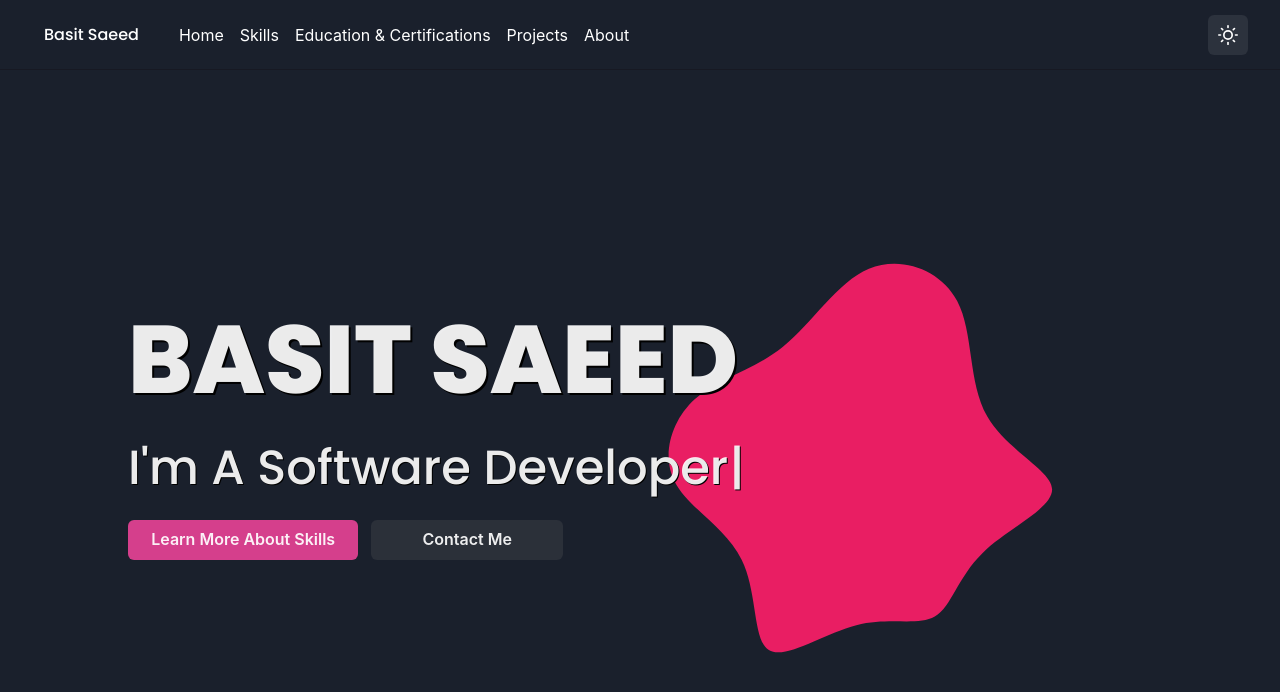
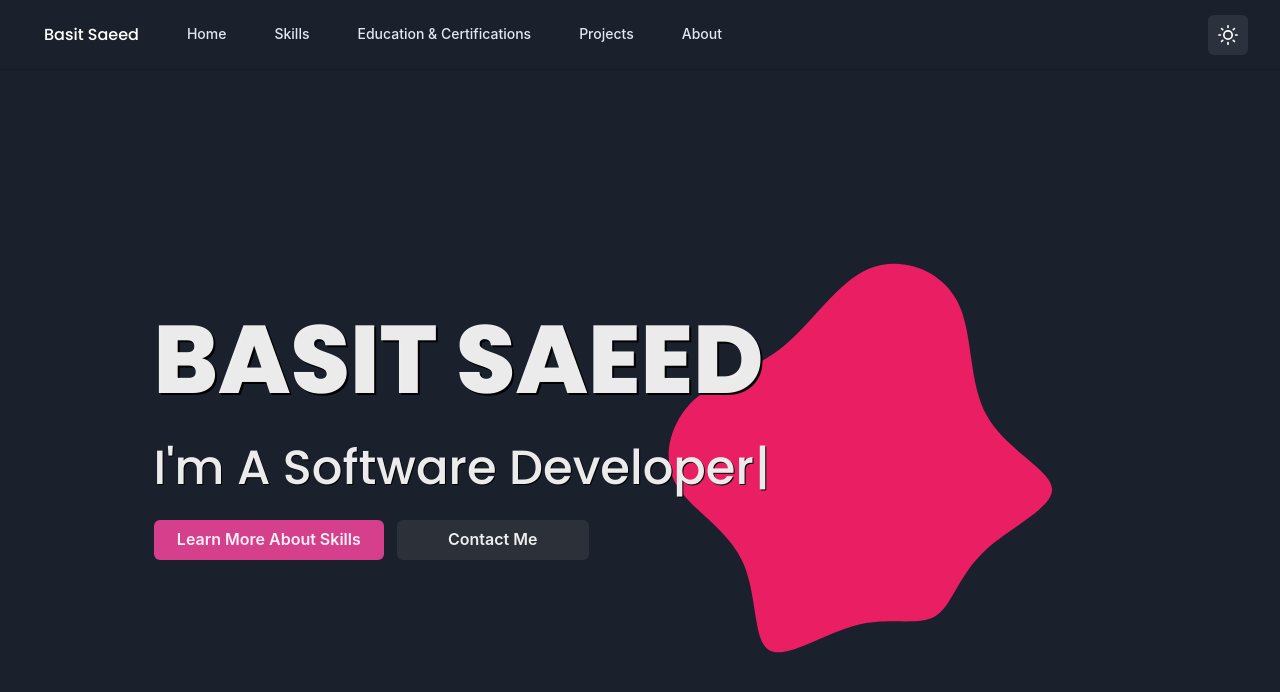
Before and after one commit to winepine/portfolio2.0, a Next.js app: page / in a window 1280 px wide. Shown: the top 692 px of the page. Built offline with nearby package versions, Linux system fonts and the light colour scheme.

Commit message:
Fixed Nav Errors After Using NextJS/Link

```diff
--- a/components/Nav/DesktopNav.jsx
+++ b/components/Nav/DesktopNav.jsx
@@ -5,8 +5,11 @@ import {
   PopoverTrigger,
   PopoverContent,
   useColorModeValue,
+  Flex,
+  Button,
 } from "@chakra-ui/react";
 import Link from "next/link";
+import Router from "next/router";
 import DesktopSubNav from "./DesktopSubNav";
 const NAV_ITEMS = [
   {
@@ -19,22 +22,22 @@ const NAV_ITEMS = [
       {
         label: "All Technologies",
         subLabel: "Languages/Tools/Technologies",
-        href: "#",
+        href: "/skills/all",
       },
       {
         label: "Web Frontend",
         subLabel: "Frontend technologies",
-        href: "#",
+        href: "/skills/frontend",
       },
       {
         label: "Web Backend",
         subLabel: "Backend technologies",
-        href: "#",
+        href: "/skills/backend",
       },
       {
         label: "Database & Cloud",
         subLabel: "Databases and deployment technologies",
-        href: "#",
+        href: "/skills/dbnc",
       },
     ],
   },
@@ -57,24 +60,28 @@ const DesktopNav = () => {
   const popoverContentBgColor = useColorModeValue("white", "gray.800");
 
   return (
-    <Stack direction={"row"} spacing={4}>
+    <Stack direction={"row"} spacing={8}>
       {NAV_ITEMS.map((navItem) => (
         <Box key={navItem.label}>
-          <Popover trigger={"hover"} placement={"bottom-start"}>
+          <Popover trigger={"hover"} placement={"auto"}>
             <PopoverTrigger>
-              <Link
+              <Flex
+                href={navItem.href ?? "#"}
                 p={2}
-                href={navItem.href ?? "#"}
+                as={Button}
+                bg="transparent"
+                onClick={() => Router.replace(navItem.href ?? "#")}
                 fontSize={"sm"}
                 fontWeight={500}
                 color={linkColor}
                 _hover={{
                   textDecoration: "none",
                   color: linkHoverColor,
+                  bg: "transparent",
                 }}
               >
                 {navItem.label}
-              </Link>
+              </Flex>
             </PopoverTrigger>
 
             {navItem.children && (
--- a/components/Nav/DesktopSubNav.jsx
+++ b/components/Nav/DesktopSubNav.jsx
@@ -4,23 +4,30 @@ import {
   Text,
   Stack,
   Icon,
+  Button,
+  Link,
   useColorModeValue,
 } from "@chakra-ui/react";
 import { ChevronRightIcon } from "@chakra-ui/icons";
-import Link from "next/link";
+import Router from "next/router";
+// import Link from "next/link";
 const DesktopSubNav = ({ label, href, subLabel }) => {
   return (
-    <Link
-      href={href}
+    <Flex
+      bg="transparent"
       role={"group"}
+      as={Button}
+      onClick={() => Router.replace(href)}
       display={"block"}
-      p={2}
+      p={3}
+      size="9xl"
       rounded={"md"}
       _hover={{ bg: useColorModeValue("pink.50", "gray.900") }}
     >
-      <Stack direction={"row"} align={"center"}>
+      <Stack direction={"row"} align={"left"}>
         <Box>
           <Text
+            textAlign="left"
             transition={"all .3s ease"}
             _groupHover={{ color: "pink.400" }}
             fontWeight={500}
@@ -33,7 +40,7 @@ const DesktopSubNav = ({ label, href, subLabel }) => {
           transition={"all .3s ease"}
           transform={"translateX(-10px)"}
           opacity={0}
-          _groupHover={{ opacity: "100%", transform: "translateX(0)" }}
+          _groupHover={{ opacity: "100%", transform: "translateX(10px)" }}
           justify={"flex-end"}
           align={"center"}
           flex={1}
@@ -41,7 +48,7 @@ const DesktopSubNav = ({ label, href, subLabel }) => {
           <Icon color={"pink.400"} w={5} h={5} as={ChevronRightIcon} />
         </Flex>
       </Stack>
-    </Link>
+    </Flex>
   );
 };
 export default DesktopSubNav;
--- a/components/Nav/MobileNav.jsx
+++ b/components/Nav/MobileNav.jsx
@@ -1,59 +1,57 @@
-import {
-    Stack,
-    useColorModeValue,
-  } from '@chakra-ui/react';
-import MobileNavItem from './MobileNavItem';
+import { Stack, useColorModeValue } from "@chakra-ui/react";
+import MobileNavItem from "./MobileNavItem";
 const NAV_ITEMS = [
   {
-      label: 'Home',
-      href:"/"
+    label: "Home",
+    href: "/",
   },
   {
-      label: 'Skills',
+    label: "Skills",
     children: [
       {
-          label: 'All Technologies',
-          subLabel: 'Languages/Tools/Technologies',
-          href: '#',
+        label: "All Technologies",
+        subLabel: "Languages/Tools/Technologies",
+        href: "#",
       },
       {
-          label: 'Web Frontend',
-          subLabel: 'Frontend technologies',
-          href: '#',
+        label: "Web Frontend",
+        subLabel: "Frontend technologies",
+        href: "#",
       },
       {
-          label: 'Web Backend',
-          subLabel: 'Backend technologies',
-          href: '#',
+        label: "Web Backend",
+        subLabel: "Backend technologies",
+        href: "#",
       },
       {
-          label: 'Database & Cloud',
-          subLabel: 'Databases and deployment technologies',
-          href: '#',
+        label: "Database & Cloud",
+        subLabel: "Databases and deployment technologies",
+        href: "#",
       },
     ],
   },
   {
-      label: 'Education & Certifications',
-      href: '#',
+    label: "Education & Certifications",
+    href: "#",
   },
   {
-      label: 'Projects',
-      href: '/',
+    label: "Projects",
+    href: "/",
   },
   {
-      label: 'About',
-      href: '/about',
+    label: "About",
+    href: "/about",
   },
 ];
-  const MobileNav = () => {
+const MobileNav = ({ ToggleHam }) => {
   return (
     <Stack
-        bg={useColorModeValue('white', 'gray.800')}
+      bg={useColorModeValue("white", "gray.800")}
       p={4}
-        display={{ md: 'none' }}>
+      display={{ md: "none" }}
+    >
       {NAV_ITEMS.map((navItem) => (
-          <MobileNavItem key={navItem.label} {...navItem} />
+        <MobileNavItem ToggleHam={ToggleHam} key={navItem.label} {...navItem} />
       ))}
     </Stack>
   );
--- a/components/Nav/MobileNavItem.jsx
+++ b/components/Nav/MobileNavItem.jsx
@@ -2,6 +2,7 @@ import {
   Flex,
   Text,
   Stack,
+  Box,
   Collapse,
   Icon,
   useColorModeValue,
@@ -11,7 +12,7 @@ import {
 import Link from "next/link";
 import { ChevronDownIcon } from "@chakra-ui/icons";
 import Router from "next/router";
-const MobileNavItem = ({ label, children, href }) => {
+const MobileNavItem = ({ label, children, href, ToggleHam }) => {
   const { isOpen, onToggle } = useDisclosure();
 
   return (
@@ -21,6 +22,7 @@ const MobileNavItem = ({ label, children, href }) => {
         as={Button}
         onClick={() => {
           if (href) {
+            ToggleHam();
             Router.replace(href);
           }
         }}
@@ -59,9 +61,35 @@ const MobileNavItem = ({ label, children, href }) => {
         >
           {children &&
             children.map((child) => (
-              <Link key={child.label} py={2} href={child.href}>
-                {child.label}
-              </Link>
+              <Flex
+                py={2}
+                as={Button}
+                w="100%"
+                bg="transparent"
+                onClick={() => {
+                  if (child.href) {
+                    ToggleHam();
+                    Router.replace(child.href);
+                  }
+                }}
+                // href={href ?? '#'}
+                justify={"space-between"}
+                align={"center"}
+                _hover={{
+                  textDecoration: "none",
+                  bg: "transparent",
+                }}
+              >
+                <Text
+                  fontWeight={600}
+                  color={useColorModeValue("gray.600", "gray.200")}
+                >
+                  {child.label}
+                </Text>
+              </Flex>
+              // <Link as={Button} key={child.label} href={child.href}>
+              //   {child.label}
+              // </Link>
             ))}
         </Stack>
       </Collapse>
--- a/components/Nav/Nav.jsx
+++ b/components/Nav/Nav.jsx
@@ -52,6 +52,7 @@ export default React.memo(function WithSubnavigation() {
           justify={{ base: "center", md: "start" }}
         >
           <Text
+            mt={{ base: "0", md: 2 }}
             textAlign={{ base: "center", md: "left" }}
             fontFamily="'Poppins', sans-serif"
             color={useColorModeValue("gray.800", "white")}
@@ -84,7 +85,7 @@ export default React.memo(function WithSubnavigation() {
       </Flex>
 
       <Collapse in={isOpen} animateOpacity>
-        <MobileNav />
+        <MobileNav ToggleHam={onToggle} />
       </Collapse>
     </Box>
   );
--- a/pages/_app.js
+++ b/pages/_app.js
@@ -38,7 +38,9 @@ function MyApp({ Component, pageProps, router }) {
         </motion.div>
       </AnimatePresence> */}
       <Layout>
-        <Component {...pageProps} />
+        <AnimatePresence exitBeforeEnter>
+          <Component {...pageProps} key={router.route} />
+        </AnimatePresence>
       </Layout>
     </ChakraProvider>
   );
--- a/pages/index.jsx
+++ b/pages/index.jsx
@@ -11,6 +11,7 @@ import Typewriter from "typewriter-effect";
 import { useState, useEffect } from "react";
 import { useSpring, animated, config } from "react-spring";
 import Head from "next/head";
+import { motion } from "framer-motion";
 const spin = keyframes`
   from { transform: rotate(0deg); }
   to { transform: rotate(360deg); }
@@ -43,6 +44,11 @@ const Home = () => {
   //     anim1:p1[activeIndex]
   // })
   return (
+    <motion.div
+      initial={{ opacity: 0 }}
+      animate={{ opacity: 1, transition: { duration: 0.5 } }}
+      exit={{ opacity: 0 }}
+    >
       <Box overflow="hidden" minH="100vh">
         <Head>
           <title>Basit Saeed</title>
@@ -54,6 +60,15 @@ const Home = () => {
           mt={{ base: "0", lg: "20vh" }}
           ml={{ base: "20%", lg: "35vw" }}
           display={{ base: "block  ", lg: "block" }}
+        >
+          <motion.div
+            // initial={{ opacity: 0, y: 50, rotateX: 130 }}
+            style={{ zIndex: "- 1" }}
+            animate={{
+              opacity: [0, 1],
+              y: [50, 0],
+              transition: { delay: 0.5, duration: 1 },
+            }}
           >
             <svg
               id="visual"
@@ -78,6 +93,7 @@ const Home = () => {
                 />
               </g>
             </svg>
+          </motion.div>
         </Box>
 
         <Box minH="100vh">
@@ -86,7 +102,7 @@ const Home = () => {
             fontSize={{ base: "5xl", lg: "8xl" }}
             textAlign={{ base: "center", lg: "left" }}
             pt={{ base: "25rem", lg: "18rem" }}
-          ml={{ base: "0", lg: "10vw" }}
+            ml={{ base: "0", lg: "12vw" }}
             fontFamily="Poppins"
             fontWeight="800"
           >
@@ -97,7 +113,7 @@ const Home = () => {
             textShadow={{ base: "0", md: "1px 1px #000000" }}
             fontSize={{ base: "xl", lg: "5xl" }}
             textAlign={{ base: "center", lg: "left" }}
-          ml={{ base: "0", lg: "10vw" }}
+            ml={{ base: "0", lg: "12vw" }}
             fontFamily="Poppins"
             fontWeight="500"
           >
@@ -123,7 +139,7 @@ const Home = () => {
             <Button
               _hover={{ color: "pink.400", bg: "gray.700" }}
               bg={useColorModeValue("rgba(233,30,99,0.8)", "pink.500")}
-            ml={{ base: "4vw", lg: "10vw" }}
+              ml={{ base: "4vw", lg: "12vw" }}
               w={{ base: "90vw", lg: "18vw" }}
               mt="2vh"
             >
@@ -143,6 +159,7 @@ const Home = () => {
           </Flex>
         </Box>
       </Box>
+    </motion.div>
   );
 };
 export default Home;
```
Also changed, not shown: pages/about.jsx (+10 -1 lines). Lines whose indentation alone changed are shown as unchanged.
